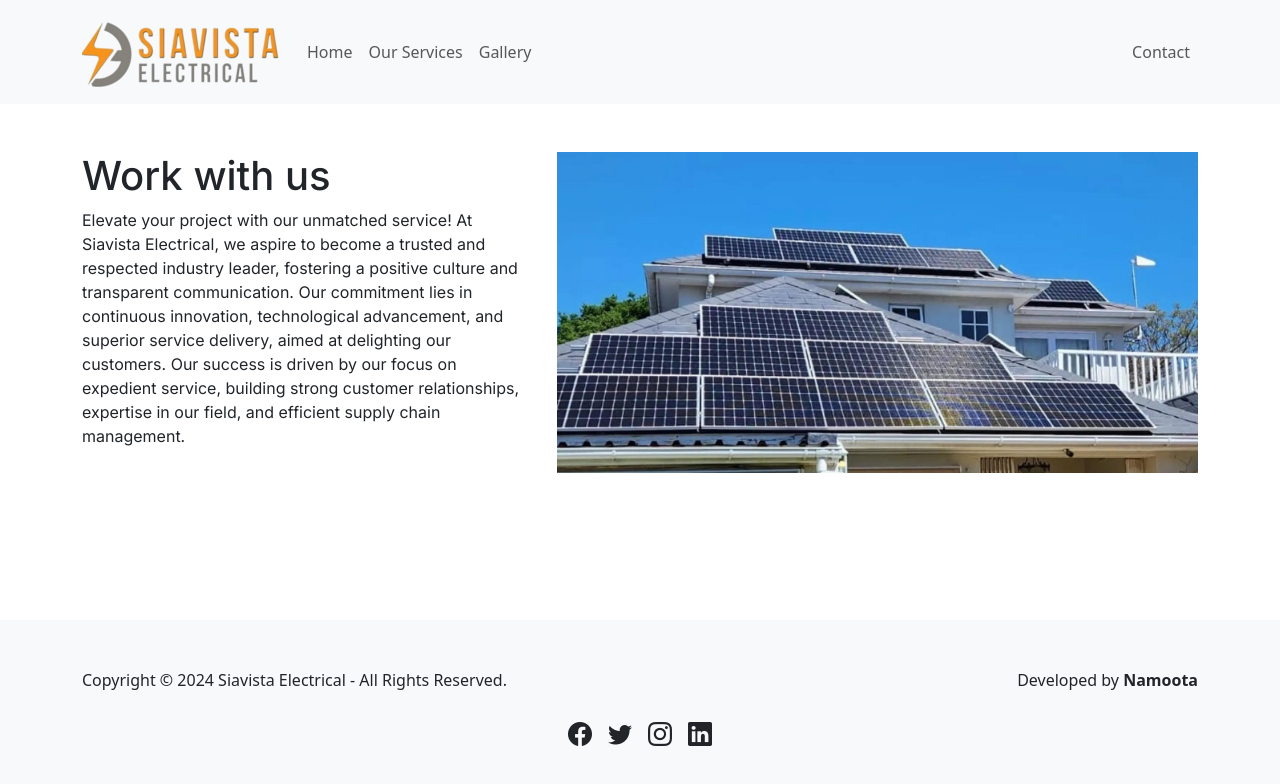
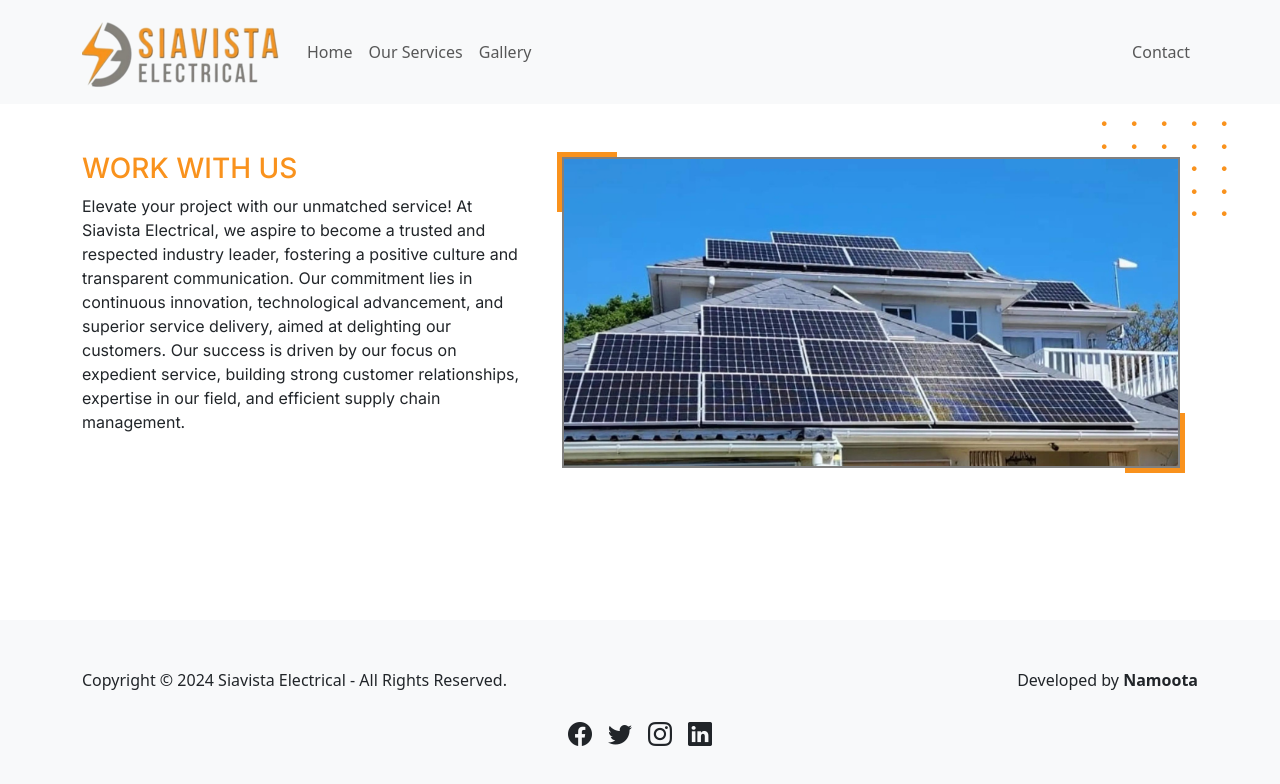
Before and after one commit to namootatech/siavista, a Next.js app: page / in a window 1280 px wide. Shown: the top 784 px of the page. Built offline with nearby package versions, Linux system fonts and the light colour scheme.

Commit message:
Added dotted decoration box, and orange borders on the hero image

```diff
--- /dev/null
+++ b/src/components/dotted-box/index.js
@@ -0,0 +1,57 @@
+import React from 'react';
+const DottedBox = () => {
+    const boxStyle = {
+        color: '#f9921d',
+        fontSize: '15px',
+    };
+
+    const tdStyle = {
+        width: '30px',
+        textAlign: 'left',
+        padding: '0'
+    };
+
+    return (
+        <div style={boxStyle}>
+            <table>
+                <tr>
+                    <td style={tdStyle}>&bull;</td>
+                    <td style={tdStyle}>&bull;</td>
+                    <td style={tdStyle}>&bull;</td>
+                    <td style={tdStyle}>&bull;</td>
+                    <td style={tdStyle}>&bull;</td>
+                </tr>
+                <tr>
+                    <td style={tdStyle}>&bull;</td>
+                    <td style={tdStyle}>&bull;</td>
+                    <td style={tdStyle}>&bull;</td>
+                    <td style={tdStyle}>&bull;</td>
+                    <td style={tdStyle}>&bull;</td>
+                </tr>
+                <tr>
+                    <td style={tdStyle}>&bull;</td>
+                    <td style={tdStyle}>&bull;</td>
+                    <td style={tdStyle}>&bull;</td>
+                    <td style={tdStyle}>&bull;</td>
+                    <td style={tdStyle}>&bull;</td>
+                </tr>
+                <tr>
+                    <td style={tdStyle}>&bull;</td>
+                    <td style={tdStyle}>&bull;</td>
+                    <td style={tdStyle}>&bull;</td>
+                    <td style={tdStyle}>&bull;</td>
+                    <td style={tdStyle}>&bull;</td>
+                </tr>
+                <tr>
+                    <td style={tdStyle}>&bull;</td>
+                    <td style={tdStyle}>&bull;</td>
+                    <td style={tdStyle}>&bull;</td>
+                    <td style={tdStyle}>&bull;</td>
+                    <td style={tdStyle}>&bull;</td>
+                </tr>
+            </table>
+        </div>
+    );
+};
+
+export default DottedBox;
--- a/src/components/hero/index.js
+++ b/src/components/hero/index.js
@@ -1,8 +1,10 @@
 import React from 'react';
 import Image from 'react-bootstrap/Image';
-import Container from 'react-bootstrap/Container'; // Correct import
+import Container from 'react-bootstrap/Container';
 import Row from 'react-bootstrap/Row';
 import Col from 'react-bootstrap/Col';
+import DottedBox from '@/components/dotted-box';
+import OrangeBox from '@/components/orange-box'
 
 const Hero = () => {
     return (
@@ -10,7 +12,7 @@ const Hero = () => {
             <Row>
                 <Col lg={5}>
                     <div>
-                        <h1>Work with us</h1>
+                        <h3 className="text-orange text-uppercase">Work with us</h3>
                         <p>Elevate your project with our unmatched service!
                         At Siavista Electrical, we aspire to become a trusted and respected industry leader, fostering a positive culture and transparent communication.
                         Our commitment lies in continuous innovation, technological advancement, and superior service delivery, aimed at delighting our customers.
@@ -19,10 +21,23 @@ const Hero = () => {
                     </div>
                 </Col>
                 <Col lg={7}>
-                    <Image
-                        src="/hero.png"
-                        fluid
-                    />
+                    <div id="hero-image-container">
+                        <div id="dotted-box">
+                            <DottedBox/>
+                        </div>
+                        <div id="hero-image">
+                            <Image
+                                src="/hero.png"
+                                fluid
+                            />
+                        </div>
+                        <div id="orange-box">
+                            <OrangeBox/>
+                        </div>
+                        <div id="orange-box2">
+                            <OrangeBox/>
+                        </div>
+                    </div>
                 </Col>
             </Row>
         </Container>
--- /dev/null
+++ b/src/components/orange-box/index.js
@@ -0,0 +1,15 @@
+import React from 'react';
+
+const OrangeBox = () => {
+    const boxStyle = {
+        backgroundColor: '#f9921d',
+        width: '60px',
+        height: '60px'
+    };
+    return (
+        <div style={boxStyle}>
+            &nbsp;
+        </div>
+    );
+}
+export default OrangeBox;
--- a/src/pages/_app.js
+++ b/src/pages/_app.js
@@ -1,4 +1,5 @@
 import 'bootstrap/dist/css/bootstrap.min.css';
+import '@/styles/main.css';
 // import "@/styles/globals.css";
 
 export default function App({ Component, pageProps }) {
--- /dev/null
+++ b/src/styles/main.css
@@ -0,0 +1,36 @@
+.text-orange {
+    color: #f9921d;
+}
+#hero-image-container {
+    position: absolute;
+}
+#dotted-box {
+    position: absolute;
+    top: -60px;
+    right: -70px;
+    margin-right: 100px;
+    margin-top: 20px;
+    z-index: -1;
+}
+#hero-image {
+    margin-right: 100px;
+    margin-top: 5px;
+    margin-left: 5px;
+    z-index: 1;
+    border: 2px solid grey;
+}
+#orange-box {
+    position: absolute;
+    top: 0px;
+
+    z-index: -2;
+}
+#orange-box2 {
+    position: absolute;
+    right: 95px;
+    bottom: -5px;
+    z-index: -3;
+}
+a:hover {
+    background-color: #f9921d;
+}
```
